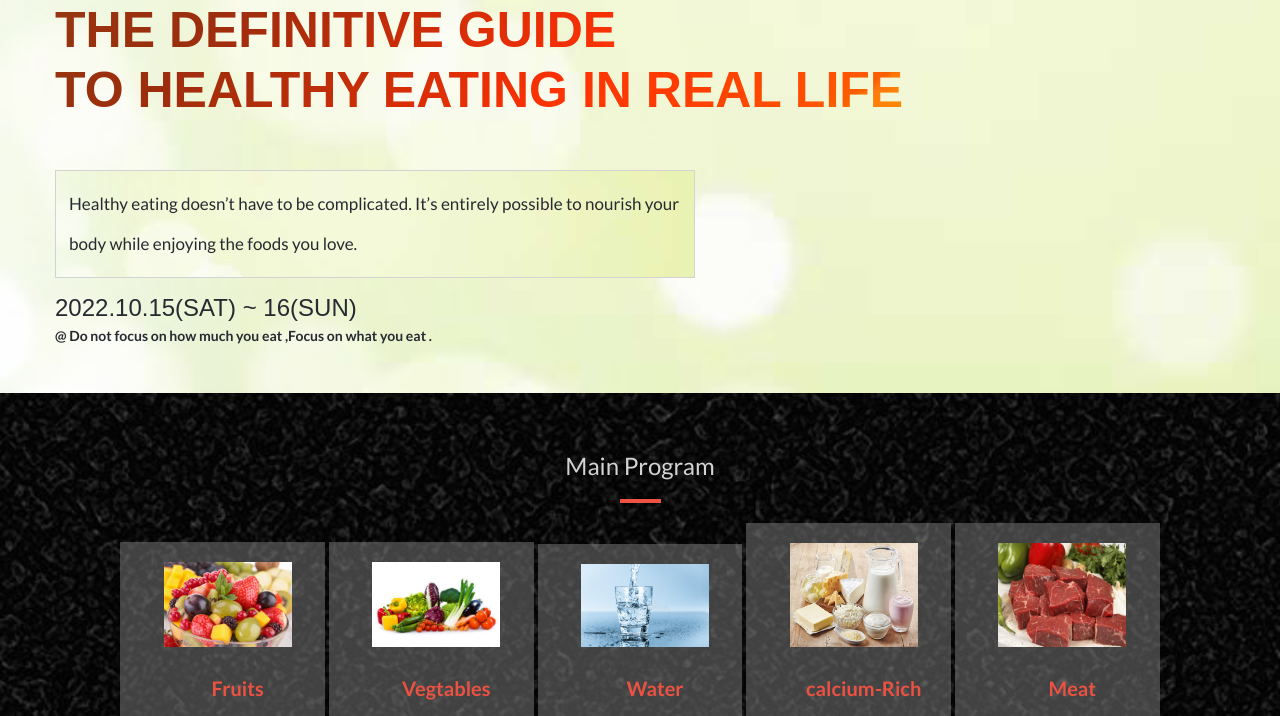
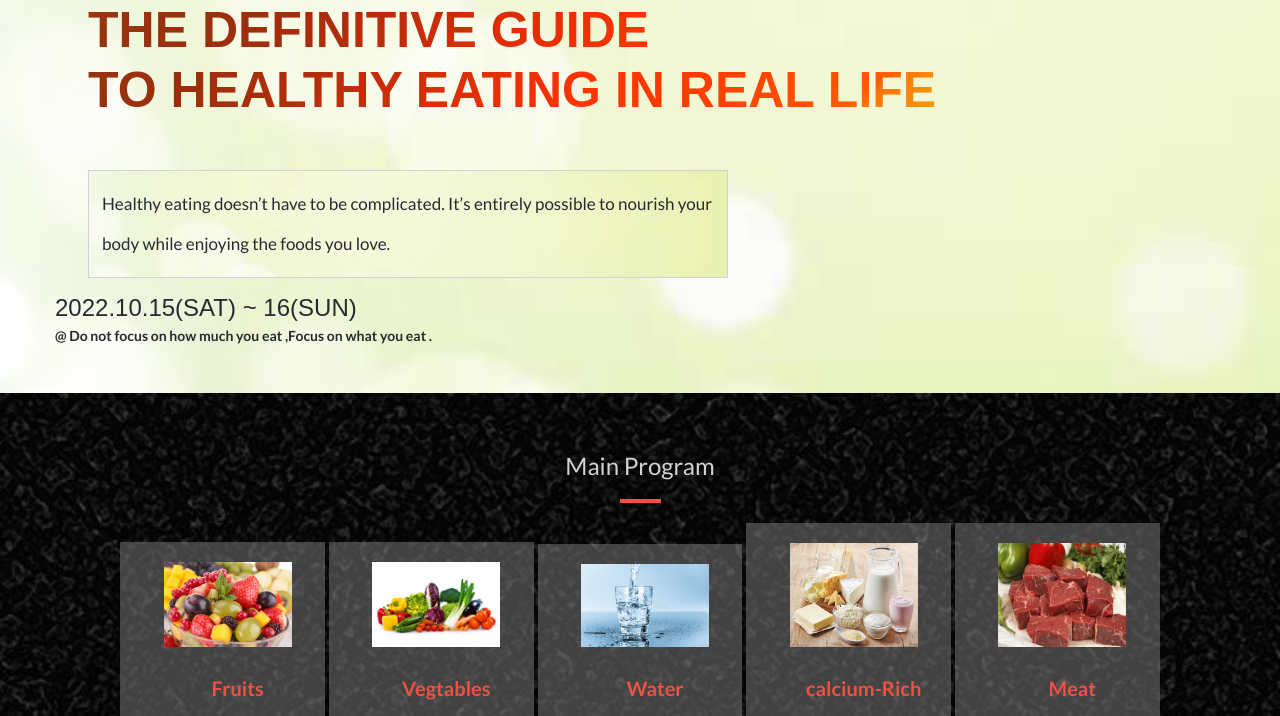
Before and after one commit to Anwaar12/Nutrition-capston, a website: page index.html in a window 1280 px wide. Shown: the part 266-982 px from the top of the page. Drawn offline with nearby package versions, Linux system fonts and the light colour scheme; a web font is replaced by a local one.

Commit message:
Update style.css

```diff
--- a/style.css
+++ b/style.css
@@ -400,7 +400,7 @@ footer {
   }
 
   .introduction p {
-    margin-left: 5.5rem;
+    margin-left: 8.8rem;
     font-size: 4rem;
     color: #ec5242;
     font-family: "Lato", sans-serif;
@@ -416,7 +416,7 @@ footer {
     font-family: "Cocogoose", sans-serif;
     font-weight: 800;
     -webkit-font-smoothing: antialiased;
-    margin-left: 5.5rem;
+    margin-left: 8.8rem;
     line-height: 6rem;
     font-size: 5rem;
   }
```
